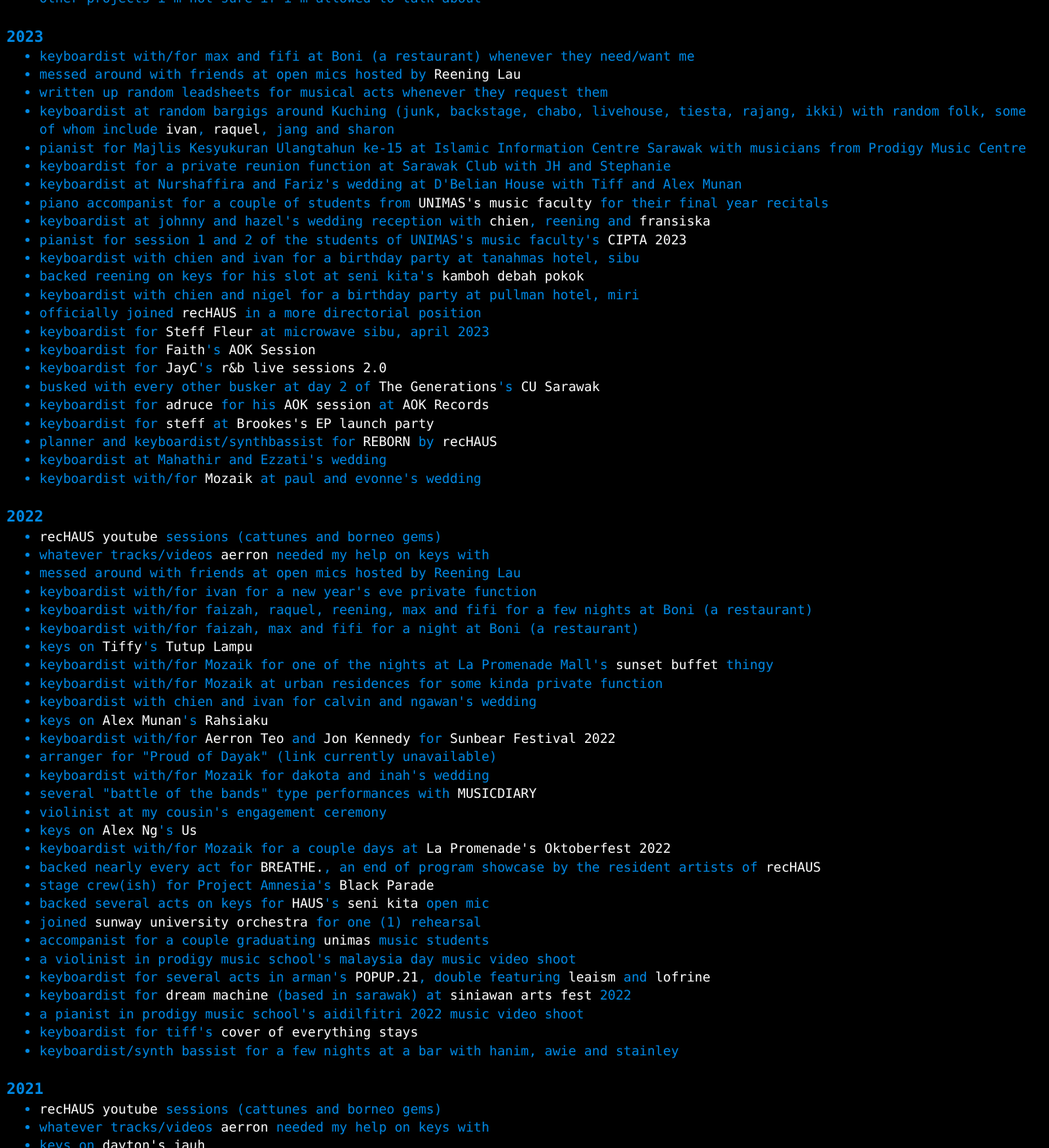
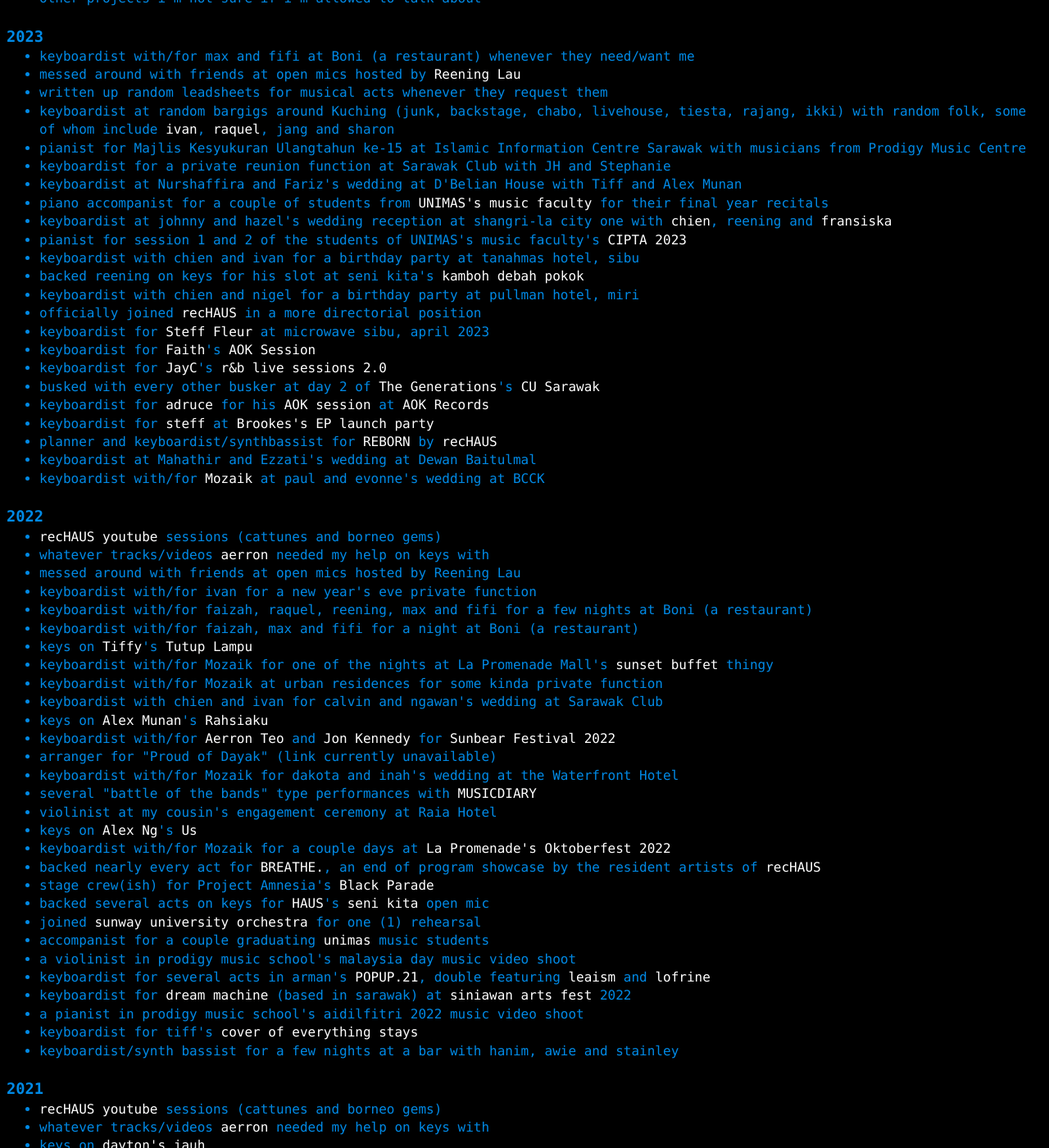
Before and after one commit to a-erfan-aa/a-erfan-aa.github.io, a Jekyll site: the page built from things-i-make/music-comprehensive.html, in a window 1280 px wide and 1400 px high, scrolled down 846 px. Shown: the whole window at 82% size. Built offline with Jekyll 4.4.1, drawn with Linux system fonts in a browser that asks for light colours.

Commit message:
Add location details to several entries in music-comprehensive.html

```diff
--- a/things-i-make/music-comprehensive.html
+++ b/things-i-make/music-comprehensive.html
@@ -99,7 +99,7 @@
 		<li>keyboardist for a private reunion function at Sarawak Club with JH and Stephanie</li>
 		<li>keyboardist at Nurshaffira and Fariz's wedding at D'Belian House with Tiff and Alex Munan</li>
 		<li>piano accompanist for a couple of students from <a href="https://www.instagram.com/music.unimasofficial/">UNIMAS's music faculty</a> for their final year recitals</li>
-		<li>keyboardist at johnny and hazel's wedding reception with <a href="https://www.instagram.com/chien.gale/">chien</a>, reening and <a href="https://www.instagram.com/fransiska_keys">fransiska</a></li>
+		<li>keyboardist at johnny and hazel's wedding reception at shangri-la city one with <a href="https://www.instagram.com/chien.gale/">chien</a>, reening and <a href="https://www.instagram.com/fransiska_keys">fransiska</a></li>
 		<li>pianist for session 1 and 2 of the students of UNIMAS's music faculty's <a href="https://www.instagram.com/p/CtEO6L1y3Qd">CIPTA 2023</a></li>
 		<li>keyboardist with chien and ivan for a birthday party at tanahmas hotel, sibu</li>
 		<li>backed reening on keys for his slot at seni kita's <a href="https://www.instagram.com/p/CseSLf3yo9H/">kamboh debah pokok</a></li>
@@ -112,8 +112,8 @@
 		<li>keyboardist for <a href="https://www.instagram.com/adruceazman/">adruce</a> for his <a href="https://www.youtube.com/watch?v=jaM9oLt6QmQ">AOK session</a> at <a href="https://www.aokrecordskch.com/">AOK Records</a></li>
 		<li>keyboardist for <a href="https://www.instagram.com/fleursteff/">steff</a> at <a href="https://www.instagram.com/p/CoRSMWtSRBJ/">Brookes's EP launch party</a></li>
 		<li>planner and keyboardist/synthbassist for <a href="https://www.instagram.com/p/Coo3i74P3wb/">REBORN</a> by <a href="https://www.instagram.com/rechaus_/">recHAUS</a></li>
-		<li>keyboardist at Mahathir and Ezzati's wedding</li>
-		<li>keyboardist with/for <a href="https://www.instagram.com/soundofmozaik/">Mozaik</a> at paul and evonne's wedding</li>
+		<li>keyboardist at Mahathir and Ezzati's wedding at Dewan Baitulmal</li>
+		<li>keyboardist with/for <a href="https://www.instagram.com/soundofmozaik/">Mozaik</a> at paul and evonne's wedding at BCCK</li>
 	</ul>
 </div>
 
@@ -132,13 +132,13 @@
 		<li>keys on <a href="https://www.instagram.com/tiffanytammy/">Tiffy</a>'s <a href="https://www.youtube.com/watch?v=q5_ZKFtXEx8">Tutup Lampu</a></li>
 		<li>keyboardist with/for Mozaik for one of the nights at La Promenade Mall's <a href="https://www.instagram.com/p/Cln-G2EsGwc/?igshid=Yzg5MTU1MDY=">sunset buffet</a> thingy</li>
 		<li>keyboardist with/for Mozaik at urban residences for some kinda private function</li>
-		<li>keyboardist with chien and ivan for calvin and ngawan's wedding</li>
+		<li>keyboardist with chien and ivan for calvin and ngawan's wedding at Sarawak Club</li>
 		<li>keys on <a href="https://www.instagram.com/alex_munan/?hl=en">Alex Munan</a>'s <a href="https://www.youtube.com/watch?v=KGtk4k-yzJg">Rahsiaku</a></li>
 		<li>keyboardist with/for <a href="https://www.instagram.com/aerronteo/">Aerron Teo</a> and <a href="https://www.instagram.com/jonknndy_/">Jon Kennedy</a> for <a href="https://www.instagram.com/sunbearfest/?hl=en">Sunbear Festival 2022</a></li>
 		<li>arranger for "Proud of Dayak" (link currently unavailable)</li>
-		<li>keyboardist with/for Mozaik for dakota and inah's wedding</li>
+		<li>keyboardist with/for Mozaik for dakota and inah's wedding at the Waterfront Hotel</li>
 		<li>several "battle of the bands" type performances with <a href="https://www.facebook.com/MusicdiaryBand">MUSICDIARY</a></li>
-		<li>violinist at my cousin's engagement ceremony</li>
+		<li>violinist at my cousin's engagement ceremony at Raia Hotel</li>
 		<li>keys on <a href="https://www.instagram.com/alexngwhng/">Alex Ng</a>'s <a href="https://www.youtube.com/watch?v=3GbZZGda5vE">Us</a></li>
 		<li>keyboardist with/for Mozaik for a couple days at <a href="https://www.instagram.com/p/CifK5HDLGZS/">La Promenade's Oktoberfest 2022</a></li>
 		<li>backed nearly every act for <a href="https://www.instagram.com/p/ChjhYm_vIX0/">BREATHE.</a>, an end of program showcase by the resident artists of <a href="https://www.instagram.com/rechaus_/">recHAUS</a></li>
```
